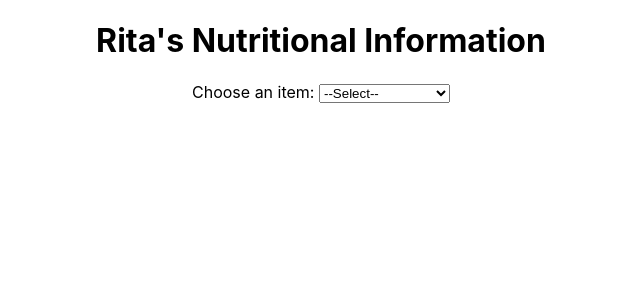
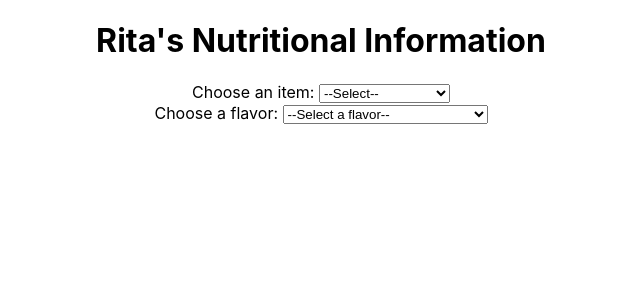
Before and after one commit to jillianfusco/ritas-app, a React (Create React App) app: page / in a window 1280 px wide. Shown: the top 300 px of the page, without its empty margins (319-959 px from the left). Built offline with nearby package versions, Linux system fonts and the light colour scheme.

Commit message:
made WaterIceForm and added all of the flavors as options

```diff
--- a/src/components/Form.js
+++ b/src/components/Form.js
@@ -1,10 +1,22 @@
+import React, { useState } from 'react';
+import WaterIceForm from './WaterIceForm';
 
 function Form () {
+    const [itemType, setItemType] = useState('');
+    const [flavor, setFlavor] = useState('');
+    const [size, setSize] = useState('');
+
     return(
         <form>
             <h1>Rita's Nutritional Information</h1>
+
             <label htmlFor="item">Choose an item: </label>
-            <select name="item" id="item">
+            <select
+            name="item"
+            id="item"
+            value={itemType}
+            onChange={(e) => setItemType(e.target.value)}
+            >
                 <option value="">--Select--</option>
                 <option value="water-ice">Water Ice</option>
                 <option value="soft-serve">Soft Serve</option>
@@ -18,6 +30,8 @@
                 <option value="cookie-sandwich">Cookie Sandwich</option>
                 <option value="pup-cup">Pup Cup</option>
             </select>
+
+            <WaterIceForm />
         </form>
     )
 
--- /dev/null
+++ b/src/components/WaterIceForm.js
@@ -0,0 +1,107 @@
+
+function WaterIceForm({ flavor, setFlavor }) {
+
+    return(
+        <div>
+            <label htmlFor='flavor'>Choose a flavor: </label>
+            <select
+                id='flavor'
+                value={flavor}
+                onChange={(e) => setFlavor(e.target.value)}
+            >
+                <option value="">--Select a flavor--</option>
+                <option value="apple-berry-blue">Apple Berry Blue</option>
+                <option value="banana">Banana</option>
+                <option value="blue-raspberry">Blue Raspberry</option>
+                <option value="blueberry">Blueberry</option>
+                <option value="blueberry-lemonade">Blueberry Lemonade</option>
+                <option value="carnival">Carnival</option>
+                <option value="cherry">Cherry</option>
+                <option value="cherry-lemonade">Cherry Lemonade</option>
+                <option value="cherry-limeade">Cherry Limeade</option>
+                <option value="cantaloupe">Cantaloupe</option>
+                <option value="chocolate">Chocolate</option>
+                <option value="chocolate-chocolate-chip">Chocolate Chocolate Chip</option>
+                <option value="chocolate-peanut-butter">Chocolate Peanut Butter</option>
+                <option value="cotton-candy">Cotton Candy</option>
+                <option value="dr-pepper">Dr Pepper</option>
+                <option value="florida-orange">Florida Orange</option>
+                <option value="georgia-peach">Georgia Peach</option>
+                <option value="green-apple">Green Apple</option>
+                <option value="guava-passionfruit">Guava Passionfruit</option>
+                <option value="gummy-bear">Gummy Bear</option>
+                <option value="island-fusion">Island Fusion</option>
+                <option value="juicy-pear">Juicy Pear</option>
+                <option value="kandi-kapow">Kandi Kapow!</option>
+                <option value="key-lime">Key Lime</option>
+                <option value="lemon">Lemon</option>
+                <option value="mango">Mango</option>
+                <option value="mango-orange">Mango- Orange</option>
+                <option value="mango-peach">Mango-Peach</option>
+                <option value="mango-pineapple">Mango- Pineapple</option>
+                <option value="mango-strawberry">Mango- Strawberry</option>
+                <option value="margarita">Margarita</option>
+                <option value="ocean-splash">Ocean Splash™</option>
+                <option value="peach-ring">Peach Ring</option>
+                <option value="peanut-butter-and-jelly">Peanut Butter and Jelly</option>
+                <option value="pina-colada">Pina Colada</option>
+                <option value="pineapple">Pineapple</option>
+                <option value="raspberry">Raspberry</option>
+                <option value="raspberry-lemonade">Raspberry Lemonade</option>
+                <option value="root-beer">Root Beer</option>
+                <option value="sour-patch-kids-red">Sour Patch Kids Red</option>
+                <option value="strawberry">Strawberry</option>
+                <option value="strawberry-colada">Strawberry Colada</option>
+                <option value="strawberry-lemonade">Strawberry Lemonade</option>
+                <option value="strawberry-margarita">Strawberry Margarita</option>
+                <option value="strawberry-watermelon">Strawberry- Watermelon</option>
+                <option value="swedish-fish">Swedish Fish</option>
+                <option value="tropical-daiquiri">Tropical Daiquiri</option>
+                <option value="tropical-paradice">Tropical ParadICE</option>
+                <option value="vanilla">Vanilla</option>
+                <option value="watermelon">Watermelon</option>
+                <option value="wild-berry">Wild Berry</option>
+                <option value="wild-black-cherry">Wild Black Cherry</option>
+                <option value="zombie-s-blood">Zombie's Blood</option>
+                <option value="unicorn">Unicorn</option>
+                <option value="birthday-cake">Birthday Cake</option>
+                <option value="banana-split-cream">Banana Split Cream</option>
+                <option value="black-cherry-cheesecake">Black Cherry Cheesecake</option>
+                <option value="brookie-dough">Brookie Dough</option>
+                <option value="cheesecake">Cheesecake</option>
+                <option value="chocolate-chip-cheesecake">Chocolate Chip Cheesecake</option>
+                <option value="chocolate-covered-banana">Chocolate Covered Banana</option>
+                <option value="chocolate-covered-strawberry">Chocolate Covered Strawberry</option>
+                <option value="coconut-cream">Coconut Cream</option>
+                <option value="cookie-dough">Cookie Dough</option>
+                <option value="cookies-cream">Cookies & Cream</option>
+                <option value="frozen-hot-cocoa">Frozen Hot Cocoa</option>
+                <option value="fudge-brownie">Fudge Brownie</option>
+                <option value="marshmallow-peanut-butter">Marshmallow Peanut Butter</option>
+                <option value="mint-chocolate-chip">Mint Chocolate Chip</option>
+                <option value="mint-oreo">Mint Oreo</option>
+                <option value="orange-cream">Orange Cream</option>
+                <option value="pumpkin-cheesecake">Pumpkin Cheesecake</option>
+                <option value="pumpkin-pie">Pumpkin Pie</option>
+                <option value="root-beer-float">Root Beer Float</option>
+                <option value="s-mores">S'mores</option>
+                <option value="shamrock">Shamrock</option>
+                <option value="strawberry-banana">Strawberry Banana</option>
+                <option value="strawberry-cheesecake">Strawberry Cheesecake</option>
+                <option value="strawberries-n-cream">Strawberries n' Cream</option>
+                <option value="vanilla-cream">Vanilla Cream</option>
+                <option value="watermelon-chip">Watermelon Chip</option>
+                <option value="maliblu-freeze">MaliBLU Freeze</option>
+                <option value="razzle-red">Razzle Red</option>
+                <option value="very-bery">Very Bery</option>
+                <option value="s-f-cherry">S/F Cherry</option>
+                <option value="s-f-dragon-fruit">S/F Dragon Fruit</option>
+                <option value="s-f-mango-peach">S/F Mango Peach</option>
+                <option value="s-f-pink-lemonade">S/F Pink Lemonade</option>
+                <option value="s-f-tangerine">S/F Tangerine</option>
+                </select>
+        </div>
+    );
+}
+
+export default WaterIceForm
```
